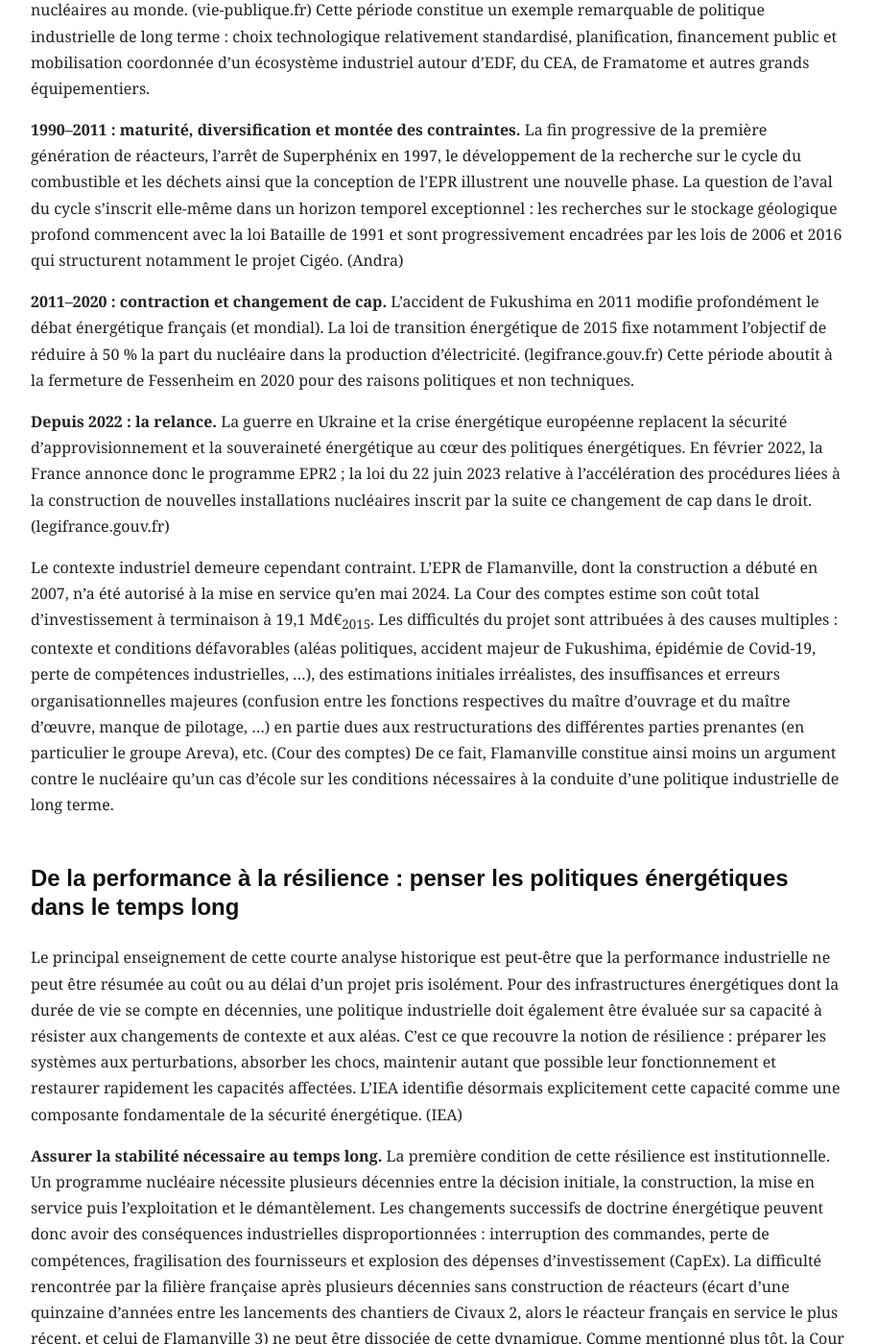
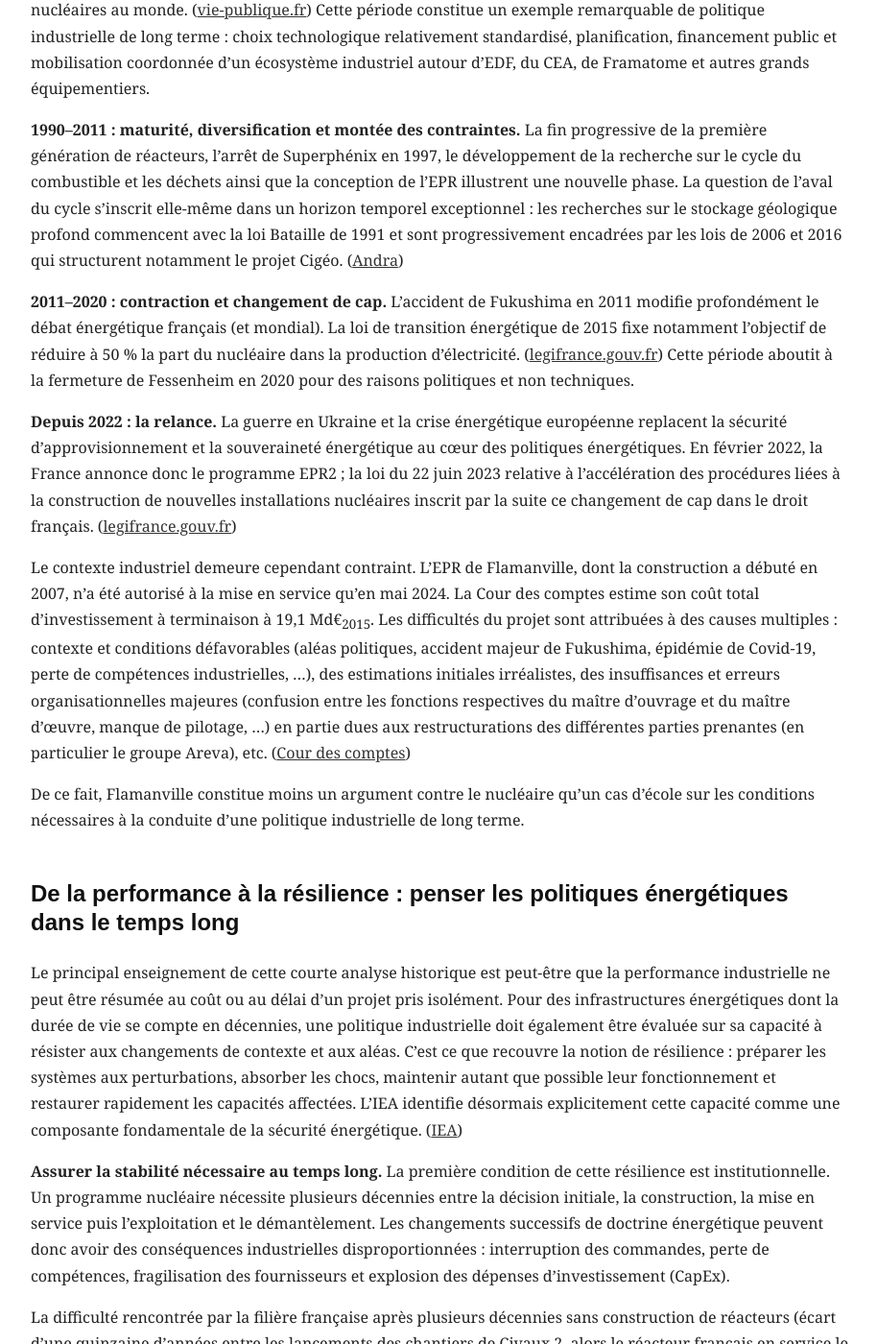
Before and after one commit to TheloniousHache/thelonious-hache.github.io, a Jekyll site: the page built from _posts/2026-08-16-note1.md, in a window 1280 px wide and 1400 px high, scrolled down 1263 px. Shown: the whole window at 96% size, without its empty margins (182-1096 px from the left). Built offline with Jekyll 4.4.1, drawn with Linux system fonts in a browser that asks for light colours; some of the changed text lies outside the part shown.

Commit message:
Update 2026-08-16-note1.md

```diff
--- a/_posts/2026-08-16-note1.md
+++ b/_posts/2026-08-16-note1.md
@@ -16,28 +16,33 @@ L’histoire récente du nucléaire français fournit un cas d’étude particul
 
 L’histoire du nucléaire civil français peut être schématiquement divisée en cinq périodes.
 
-**1945–1970 : construire une filière nationale.** La création du CEA en 1945 marque le début de l’organisation institutionnelle de la filière nucléaire française. Les premiers réacteurs de puissance français reposent sur la technologie UNGG (technologie Uranium Naturel Graphite Gaz), avant que la France ne s’oriente progressivement vers les réacteurs à eau pressurisée, plus compétitifs et mieux adaptés à la montée en puissance recherchée. (vie-publique.fr)
+**1945–1970 : construire une filière nationale.** La création du CEA en 1945 marque le début de l’organisation institutionnelle de la filière nucléaire française. Les premiers réacteurs de puissance français reposent sur la technologie UNGG (Uranium Naturel Graphite Gaz), avant que la France ne s’oriente progressivement vers les réacteurs à eau pressurisée, plus compétitifs et mieux adaptés à la montée en puissance recherchée. ([vie-publique.fr](https://www.vie-publique.fr/files/rapport/pdf/004001472.pdf))
 
-**1970–1990 : le programme électronucléaire.** Le premier choc pétrolier de 1973 accélère considérablement la politique nucléaire. En mars 1974, le gouvernement de Pierre Messmer lance un programme de construction de seize tranches de 900 MW ; l’effort se poursuit ensuite à une échelle sans précédent. La standardisation des réacteurs permet à la France de constituer en moins de deux décennies l’un des plus importants parcs nucléaires au monde. (vie-publique.fr)
+**1970–1990 : le programme électronucléaire.** Le premier choc pétrolier de 1973 accélère considérablement la politique nucléaire. En mars 1974, le gouvernement de Pierre Messmer lance un programme de construction de seize tranches de 900 MW ; l’effort se poursuit ensuite à une échelle sans précédent. La standardisation des réacteurs permet à la France de constituer en moins de deux décennies l’un des plus importants parcs nucléaires au monde. ([vie-publique.fr](https://www.vie-publique.fr/files/rapport/pdf/004001472.pdf))
 Cette période constitue un exemple remarquable de politique industrielle de long terme : choix technologique relativement standardisé, planification, financement public et mobilisation coordonnée d’un écosystème industriel autour d’EDF, du CEA, de Framatome et autres grands équipementiers.
 
-**1990–2011 : maturité, diversification et montée des contraintes.** La fin progressive de la première génération de réacteurs, l’arrêt de Superphénix en 1997, le développement de la recherche sur le cycle du combustible et les déchets ainsi que la conception de l’EPR illustrent une nouvelle phase. La question de l’aval du cycle s’inscrit elle-même dans un horizon temporel exceptionnel : les recherches sur le stockage géologique profond commencent avec la loi Bataille de 1991 et sont progressivement encadrées par les lois de 2006 et 2016 qui structurent notamment le projet Cigéo. (Andra)
+**1990–2011 : maturité, diversification et montée des contraintes.** La fin progressive de la première génération de réacteurs, l’arrêt de Superphénix en 1997, le développement de la recherche sur le cycle du combustible et les déchets ainsi que la conception de l’EPR illustrent une nouvelle phase. La question de l’aval du cycle s’inscrit elle-même dans un horizon temporel exceptionnel : les recherches sur le stockage géologique profond commencent avec la loi Bataille de 1991 et sont progressivement encadrées par les lois de 2006 et 2016 qui structurent notamment le projet Cigéo. ([Andra](https://www.andra.fr/sites/default/files/2017-12/568c.pdf))
 
-**2011–2020 : contraction et changement de cap.** L’accident de Fukushima en 2011 modifie profondément le débat énergétique français (et mondial). La loi de transition énergétique de 2015 fixe notamment l’objectif de réduire à 50 % la part du nucléaire dans la production d’électricité. (legifrance.gouv.fr) Cette période aboutit à la fermeture de Fessenheim en 2020 pour des raisons politiques et non techniques.
+**2011–2020 : contraction et changement de cap.** L’accident de Fukushima en 2011 modifie profondément le débat énergétique français (et mondial). La loi de transition énergétique de 2015 fixe notamment l’objectif de réduire à 50 % la part du nucléaire dans la production d’électricité. ([legifrance.gouv.fr](https://www.legifrance.gouv.fr/jorf/id/JORFTEXT000031044385)) Cette période aboutit à la fermeture de Fessenheim en 2020 pour des raisons politiques et non techniques.
 
-**Depuis 2022 : la relance.** La guerre en Ukraine et la crise énergétique européenne replacent la sécurité d’approvisionnement et la souveraineté énergétique au cœur des politiques énergétiques. En février 2022, la France annonce donc le programme EPR2 ; la loi du 22 juin 2023 relative à l’accélération des procédures liées à la construction de nouvelles installations nucléaires inscrit par la suite ce changement de cap dans le droit. (legifrance.gouv.fr)
+**Depuis 2022 : la relance.** La guerre en Ukraine et la crise énergétique européenne replacent la sécurité d’approvisionnement et la souveraineté énergétique au cœur des politiques énergétiques. En février 2022, la France annonce donc le programme EPR2 ; la loi du 22 juin 2023 relative à l’accélération des procédures liées à la construction de nouvelles installations nucléaires inscrit par la suite ce changement de cap dans le droit français. ([legifrance.gouv.fr](https://www.legifrance.gouv.fr/jorf/id/JORFTEXT000031044385))
 
-Le contexte industriel demeure cependant contraint. L’EPR de Flamanville, dont la construction a débuté en 2007, n’a été autorisé à la mise en service qu’en mai 2024. La Cour des comptes estime son coût total d’investissement à terminaison à 19,1 Md€<sub>2015</sub>. Les difficultés du projet sont attribuées à des causes multiples : contexte et conditions défavorables (aléas politiques, accident majeur de Fukushima, épidémie de Covid-19, perte de compétences industrielles, …), des estimations initiales irréalistes, des insuffisances et erreurs organisationnelles majeures (confusion entre les fonctions respectives du maître d’ouvrage et du maître d’œuvre, manque de pilotage, …) en partie dues aux restructurations des différentes parties prenantes (en particulier le groupe Areva), etc. (Cour des comptes)
-De ce fait, Flamanville constitue ainsi moins un argument contre le nucléaire qu’un cas d’école sur les conditions nécessaires à la conduite d’une politique industrielle de long terme.
+Le contexte industriel demeure cependant contraint. L’EPR de Flamanville, dont la construction a débuté en 2007, n’a été autorisé à la mise en service qu’en mai 2024. La Cour des comptes estime son coût total d’investissement à terminaison à 19,1 Md€<sub>2015</sub>. Les difficultés du projet sont attribuées à des causes multiples : contexte et conditions défavorables (aléas politiques, accident majeur de Fukushima, épidémie de Covid-19, perte de compétences industrielles, …), des estimations initiales irréalistes, des insuffisances et erreurs organisationnelles majeures (confusion entre les fonctions respectives du maître d’ouvrage et du maître d’œuvre, manque de pilotage, …) en partie dues aux restructurations des différentes parties prenantes (en particulier le groupe Areva), etc. ([Cour des comptes](https://www.ccomptes.fr/fr/publications/la-filiere-epr))
+
+De ce fait, Flamanville constitue moins un argument contre le nucléaire qu’un cas d’école sur les conditions nécessaires à la conduite d’une politique industrielle de long terme.
 
 ## De la performance à la résilience : penser les politiques énergétiques dans le temps long
 
-Le principal enseignement de cette courte analyse historique est peut-être que la performance industrielle ne peut être résumée au coût ou au délai d’un projet pris isolément. Pour des infrastructures énergétiques dont la durée de vie se compte en décennies, une politique industrielle doit également être évaluée sur sa capacité à résister aux changements de contexte et aux aléas. C’est ce que recouvre la notion de résilience : préparer les systèmes aux perturbations, absorber les chocs, maintenir autant que possible leur fonctionnement et restaurer rapidement les capacités affectées. L’IEA identifie désormais explicitement cette capacité comme une composante fondamentale de la sécurité énergétique. (IEA)
+Le principal enseignement de cette courte analyse historique est peut-être que la performance industrielle ne peut être résumée au coût ou au délai d’un projet pris isolément. Pour des infrastructures énergétiques dont la durée de vie se compte en décennies, une politique industrielle doit également être évaluée sur sa capacité à résister aux changements de contexte et aux aléas. C’est ce que recouvre la notion de résilience : préparer les systèmes aux perturbations, absorber les chocs, maintenir autant que possible leur fonctionnement et restaurer rapidement les capacités affectées. L’IEA identifie désormais explicitement cette capacité comme une composante fondamentale de la sécurité énergétique. ([IEA](https://www.iea.org/reports/energy-system-resilience/executive-summary))
 
 **Assurer la stabilité nécessaire au temps long.** La première condition de cette résilience est institutionnelle. Un programme nucléaire nécessite plusieurs décennies entre la décision initiale, la construction, la mise en service puis l’exploitation et le démantèlement. Les changements successifs de doctrine énergétique peuvent donc avoir des conséquences industrielles disproportionnées : interruption des commandes, perte de compétences, fragilisation des fournisseurs et explosion des dépenses d’investissement (CapEx).
-La difficulté rencontrée par la filière française après plusieurs décennies sans construction de réacteurs (écart d’une quinzaine d’années entre les lancements des chantiers de Civaux 2, alors le réacteur français en service le plus récent, et celui de Flamanville 3) ne peut être dissociée de cette dynamique. Comme mentionné plus tôt, la Cour des comptes a notamment identifié la perte de compétences techniques des industriels de la filière comme l’un des facteurs des difficultés de Flamanville. (Cour des comptes)
+
+La difficulté rencontrée par la filière française après plusieurs décennies sans construction de réacteurs (écart d’une quinzaine d’années entre les lancements des chantiers de Civaux 2, alors le réacteur français en service le plus récent, et celui de Flamanville 3) ne peut être dissociée de cette dynamique. Comme mentionné plus tôt, la Cour des comptes a notamment identifié la perte de compétences techniques des industriels de la filière comme l’un des facteurs des difficultés de Flamanville. ([Cour des comptes](https://www.ccomptes.fr/fr/publications/la-filiere-epr))
+
 La question n’est donc pas d’imposer une politique énergétique immuable. Il s’agit plutôt de distinguer les objectifs de long terme — décarbonation, sécurité d’approvisionnement, souveraineté industrielle, compétitivité — des instruments permettant de les atteindre, qui doivent pouvoir évoluer au gré des enjeux et du contexte.
-Cette distinction est essentielle pour le programme EPR2. La Cour des comptes souligne que le programme bénéficie désormais d’une dynamique nouvelle, mais que des risques persistent et que les conditions de financement, de coûts et de calendrier doivent encore être sécurisées. (Cour des comptes)
+
+Cette distinction est essentielle pour le programme EPR2. La Cour des comptes souligne que le programme bénéficie désormais d’une dynamique nouvelle, mais que des risques persistent et que les conditions de financement, de coûts et de calendrier doivent encore être sécurisées. ([Cour des comptes](https://www.ccomptes.fr/fr/publications/la-filiere-epr))
+
 Il est donc essentiel de dissocier ces enjeux des calendriers électoraux politiques.
 
 **Maintenir une capacité industrielle complète.** La résilience ne repose cependant pas uniquement sur la stabilité réglementaire. Elle suppose de préserver dans la durée un écosystème industriel complet : ingénierie, conception, fabrication, construction, maintenance, contrôle, formation et recherche.
```
Also changed, not shown: other parts of _posts/2026-08-16-note1.md (+1 -1 lines).
